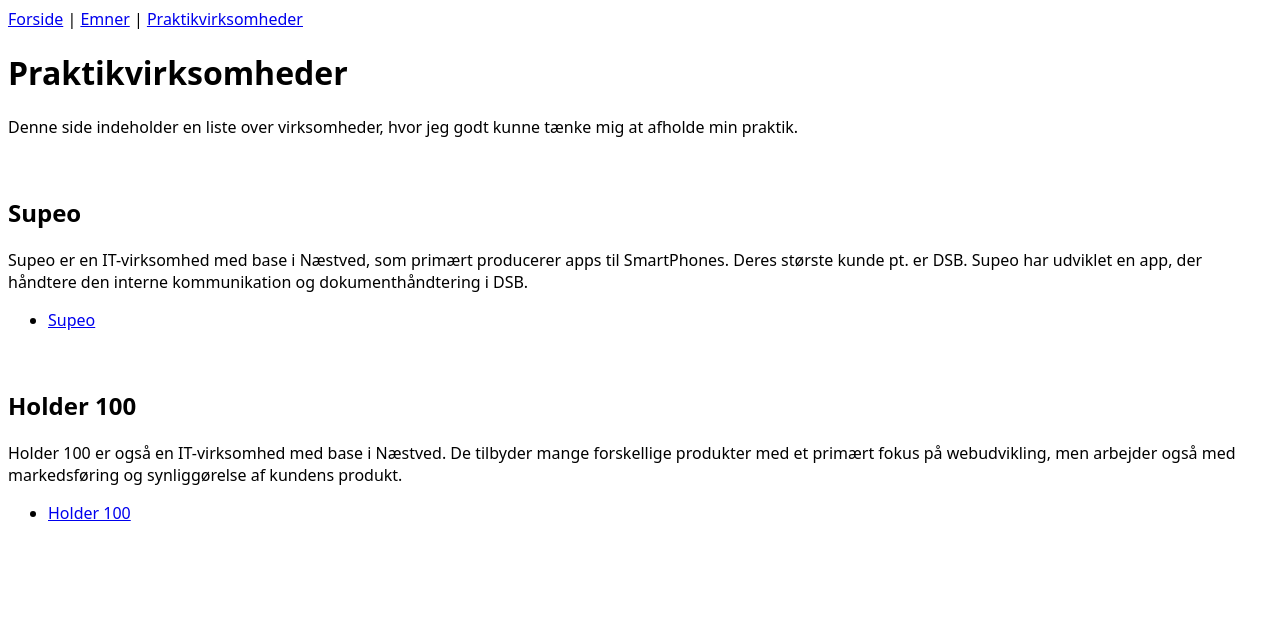
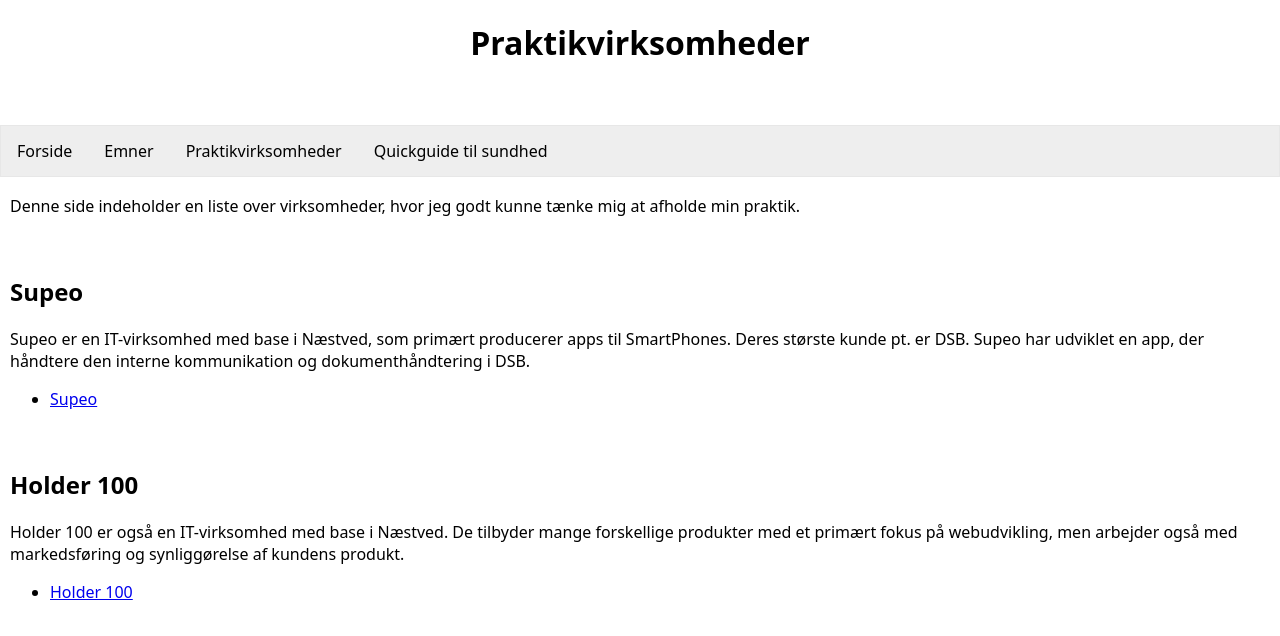
Before and after one commit to BenjaminKyhn/Demo_website, a website: page public/praktikvirksomheder.html in a window 1280 px wide. Drawn offline with Linux system fonts and the light colour scheme.

Commit message:
Praktikvirksomheder bruger nu også samme style

```diff
--- a/public/praktikvirksomheder.html
+++ b/public/praktikvirksomheder.html
@@ -1,31 +1,47 @@
 <!DOCTYPE html>
 <html lang="en">
+
 <head>
   <meta charset="UTF-8">
   <meta name="viewport" content="width=device-width, initial-scale=1.0">
   <title>Praktikvirksomheder</title>
-    <link rel="stylesheet" href="style.css">
+  <link rel="stylesheet" href="sundhed.css">
 </head>
+
 <body>
-  <nav>
-    <a href="/">Forside</a> |
-    <a href="/emner.html">Emner</a> |
-    <a href="/praktikvirksomheder.html">Praktikvirksomheder</a>
-  </nav>
+  <div class="fixedElements">
+    <div class="header">
+      <h1>Praktikvirksomheder</h1>
+    </div>
 
-    <h1>Praktikvirksomheder</h1>
+    <ul class="navbar">
+      <li><a href="/">Forside</a></li>
+      <li><a href="/emner.html">Emner</a></li>
+      <li><a href="/praktikvirksomheder.html">Praktikvirksomheder</a></li>
+      <li><a href="/sundhed.html">Quickguide til sundhed</a></li>
+    </ul>
+  </div>
+
+  <div class="columns">
+    <div class="main">
       <p>Denne side indeholder en liste over virksomheder, hvor jeg godt kunne tænke mig at afholde min praktik.</p>
       <br>
       <h2>Supeo</h2>
-    Supeo er en IT-virksomhed med base i Næstved, som primært producerer apps til SmartPhones. Deres største kunde pt. er DSB. Supeo har udviklet en app, der håndtere den interne kommunikation og dokumenthåndtering i DSB.
+      Supeo er en IT-virksomhed med base i Næstved, som primært producerer apps til SmartPhones. Deres største kunde pt.
+      er
+      DSB. Supeo har udviklet en app, der håndtere den interne kommunikation og dokumenthåndtering i DSB.
       <ul>
         <li><a href="http://www.supeo.dk/">Supeo</a></li>
       </ul>
       <br>
       <h2>Holder 100</h2>
-    <p>Holder 100 er også en IT-virksomhed med base i Næstved. De tilbyder mange forskellige produkter med et primært fokus på webudvikling, men arbejder også med markedsføring og synliggørelse af kundens produkt. </p>
+      <p>Holder 100 er også en IT-virksomhed med base i Næstved. De tilbyder mange forskellige produkter med et primært
+        fokus på webudvikling, men arbejder også med markedsføring og synliggørelse af kundens produkt. </p>
       <ul>
         <li><a href="https://holder100.dk/">Holder 100</a></li>
       </ul>
+    </div>
+  </div>
 </body>
+
 </html>
--- a/public/style.css
+++ /dev/null
@@ -1,12 +0,0 @@
-body {
-    font-family: system-ui;
-    color:black;
-  }
-
-  strong, b {
-		font-weight: 700;
-  }
-
-  #tier {
-    font-weight: 400;
-  }
```
Lines whose indentation alone changed are shown as unchanged.
